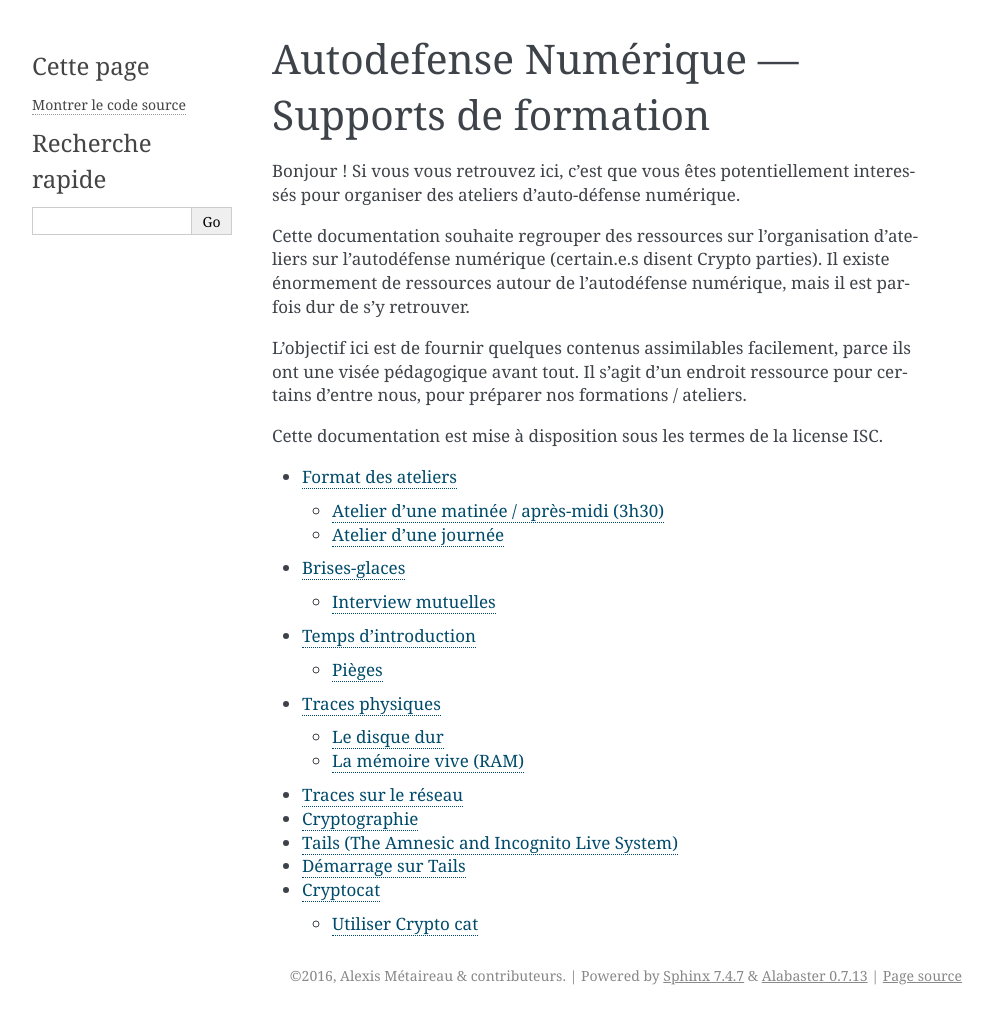
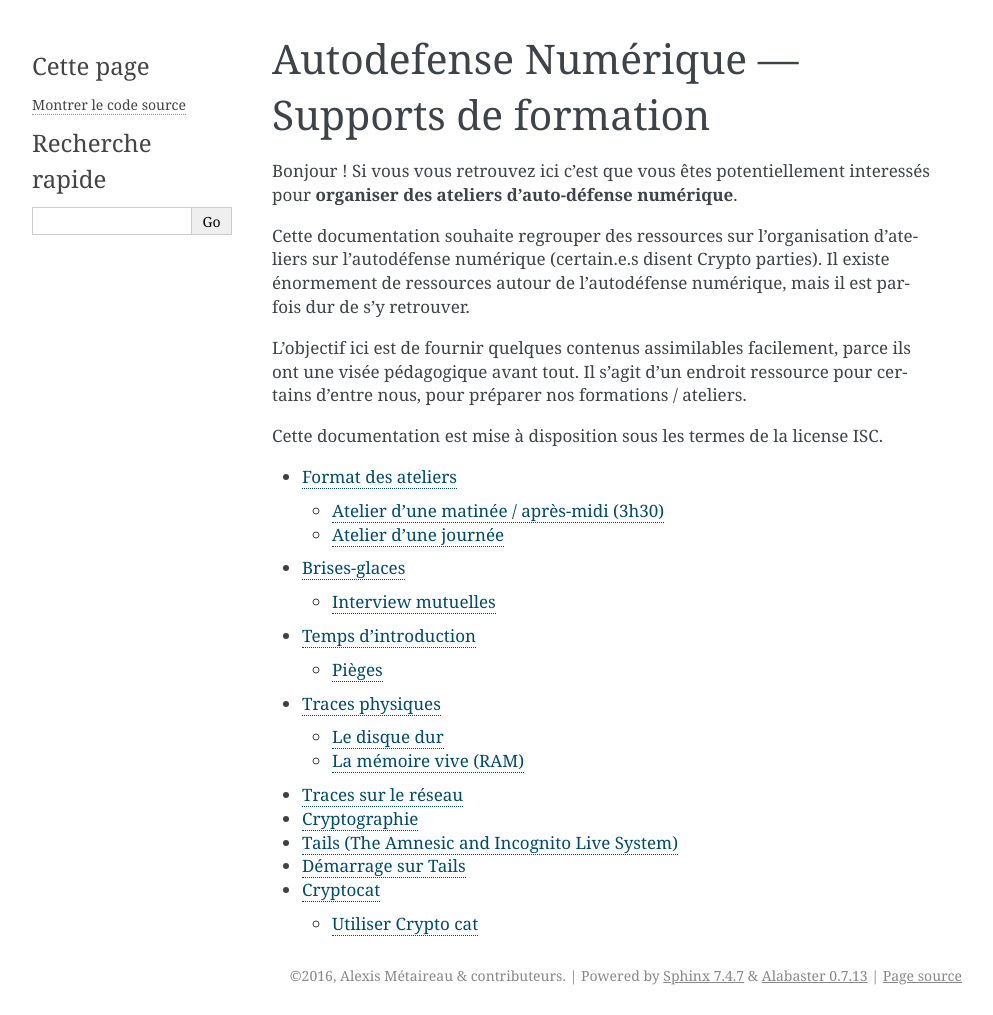
Before and after one commit to almet/autodefense-ateliers, a Sphinx documentation site: the page built from docs/index.rst, in a window 1280 px wide. Shown: the whole page, without its empty margins (148-1141 px from the left). Built offline with Sphinx 7.4.7, drawn with Linux system fonts in a browser that asks for light colours.

Commit message:
Small changes on the frontpage

```diff
--- a/docs/index.rst
+++ b/docs/index.rst
@@ -1,8 +1,8 @@
 Autodefense Numérique — Supports de formation
 =============================================
 
-Bonjour ! Si vous vous retrouvez ici, c'est que vous êtes potentiellement
-interessés pour organiser des ateliers d'auto-défense numérique.
+Bonjour ! Si vous vous retrouvez ici c'est que vous êtes potentiellement
+interessés pour **organiser des ateliers d'auto-défense numérique**.
 
 Cette documentation souhaite regrouper des ressources sur l'organisation
 d'ateliers sur l'autodéfense numérique (certain.e.s disent Crypto parties).
```
